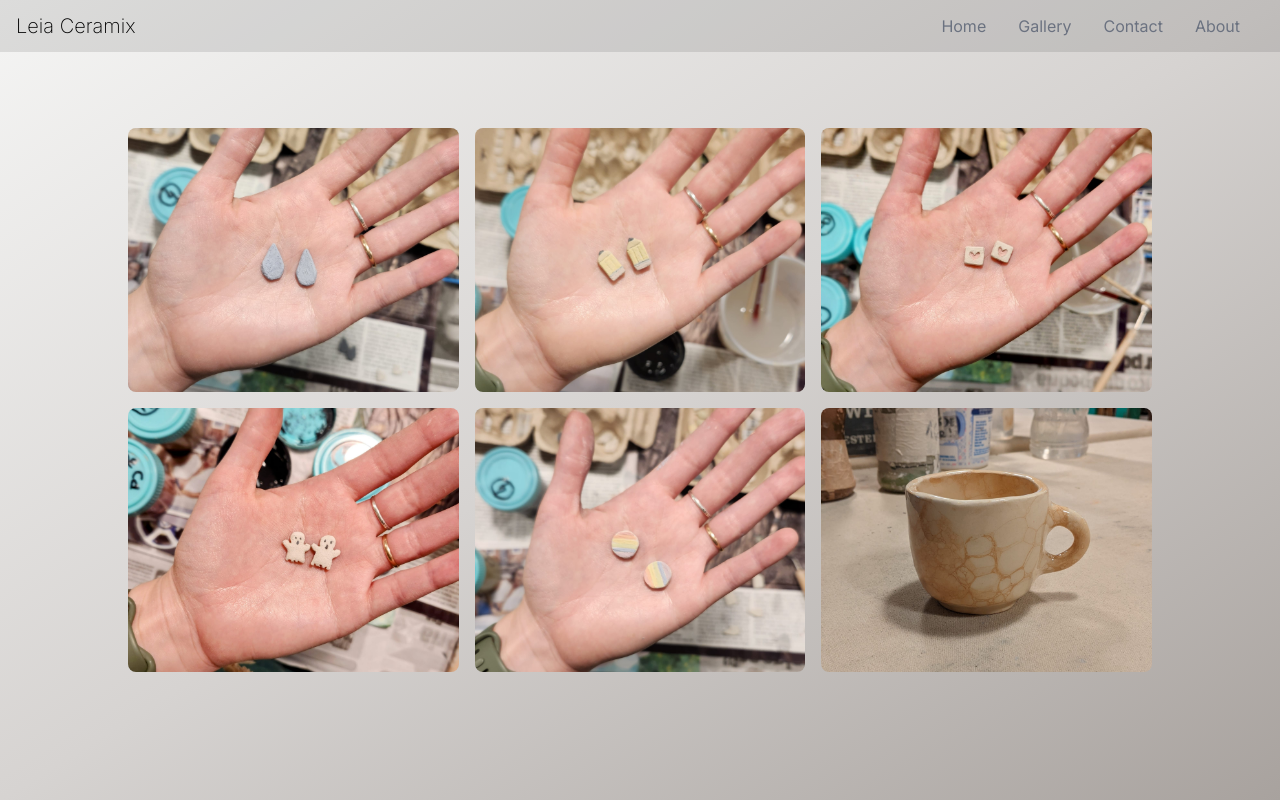
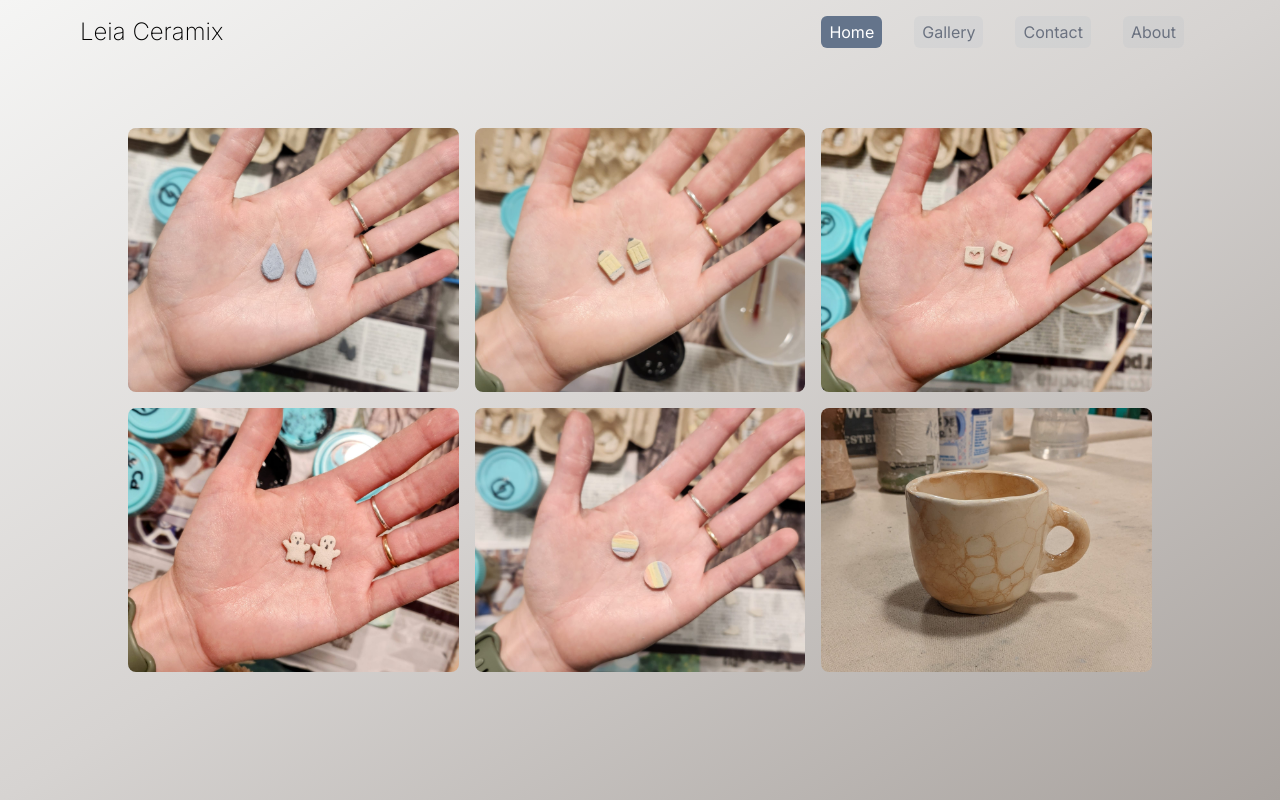
Before and after one commit to argrosarie/leiaceramix, a Next.js app: page /gallery in a window 1280 px wide. Built offline with nearby package versions, Linux system fonts and the light colour scheme.

Commit message:
Navbar styles fixes

```diff
--- a/src/app/components/Navbar/Navbar.js
+++ b/src/app/components/Navbar/Navbar.js
@@ -7,6 +7,7 @@ import { useRouter } from 'next/navigation'
 const Navbar = () => {
   const [isOpen, setIsOpen] = useState(false)
   const router = useRouter()
+  const [currentPage, setCurrentPage] = useState('/')
 
   const handleToggleMenu = () => {
     setIsOpen(!isOpen)
@@ -23,8 +24,16 @@ const Navbar = () => {
     return menuItems.map((item, index) => (
       <button
         key={index}
-        onClick={() => router.push(item.path)}
-        className="text-gray-500 hover:text-gray-700"
+        onClick={() => {
+          router.push(item.path)
+          setCurrentPage(item.path)
+          setIsOpen(false)
+        }}
+        className={`text-gray-500 hover:text-gray-700 ${
+          currentPage === item.path
+            ? 'bg-slate-500 text-white hover:text-white'
+            : ''
+        } bg-slate-400/10 my-1 rounded-md p-1 bg-gray-200 md:px-2`}
       >
         {item.label}
       </button>
@@ -32,11 +41,17 @@ const Navbar = () => {
   }
 
   return (
-    <nav className="bg-base-100 fixed z-10 w-full bg-transparent/10">
-      <div className="flex items-center justify-between px-4 py-3">
+    <nav
+      className={`bg-base-100 fixed z-10 w-full ${
+        isOpen ? 'bg-transparent/50' : 'bg-transparent'
+      }`}
+    >
+      <div className="flex items-center justify-between px-4 py-3 md:pl-10 lg:pl-20">
         <button
           onClick={() => router.push('/')}
-          className="btn btn-ghost text-xl font-extralight "
+          className={`btn btn-ghost text-xl font-extralight md:text-2xl md:py-2${
+            isOpen ? 'text-white' : 'text-black '
+          }`}
         >
           Leia Ceramix
         </button>
@@ -50,13 +65,15 @@ const Navbar = () => {
             aria-expanded={isOpen}
           >
             {isOpen ? (
-              <FiX className="w-6 h-6" />
+              <FiX className="w-6 h-6 text-white" />
             ) : (
-              <FiMenu className="w-6 h-6" />
+              <FiMenu className="w-6 h-6 " />
             )}
           </button>
         </div>
-        <div className="hidden md:flex space-x-8 mx-6">{renderMenuItems()}</div>
+        <div className="hidden md:flex space-x-8 pr-10 lg:pr-20">
+          {renderMenuItems()}
+        </div>
       </div>
       {isOpen && (
         <div className="ml-4 pt-2 pb-4 md:hidden flex flex-col items-start text-lg ">
--- a/src/app/gallery/page.js
+++ b/src/app/gallery/page.js
@@ -17,7 +17,7 @@ export default function Gallery() {
   ]
   return (
     <div className="min-h-screen grid place-content-center bg-gradient-to-br from-stone-100 via-stone-300 to-stone-400 text-center">
-      <div className="grid grid-cols-2 md:grid-cols-3 gap-4 lg:my-16 px-4 md:px-10 lg:px-32">
+      <div className="grid grid-cols-2 md:grid-cols-3 gap-4 px-4 md:px-10 lg:px-32 lg:my-16 xl:my-20">
         {images.map((image, index) => (
           <div key={index}>
             <Image
```
